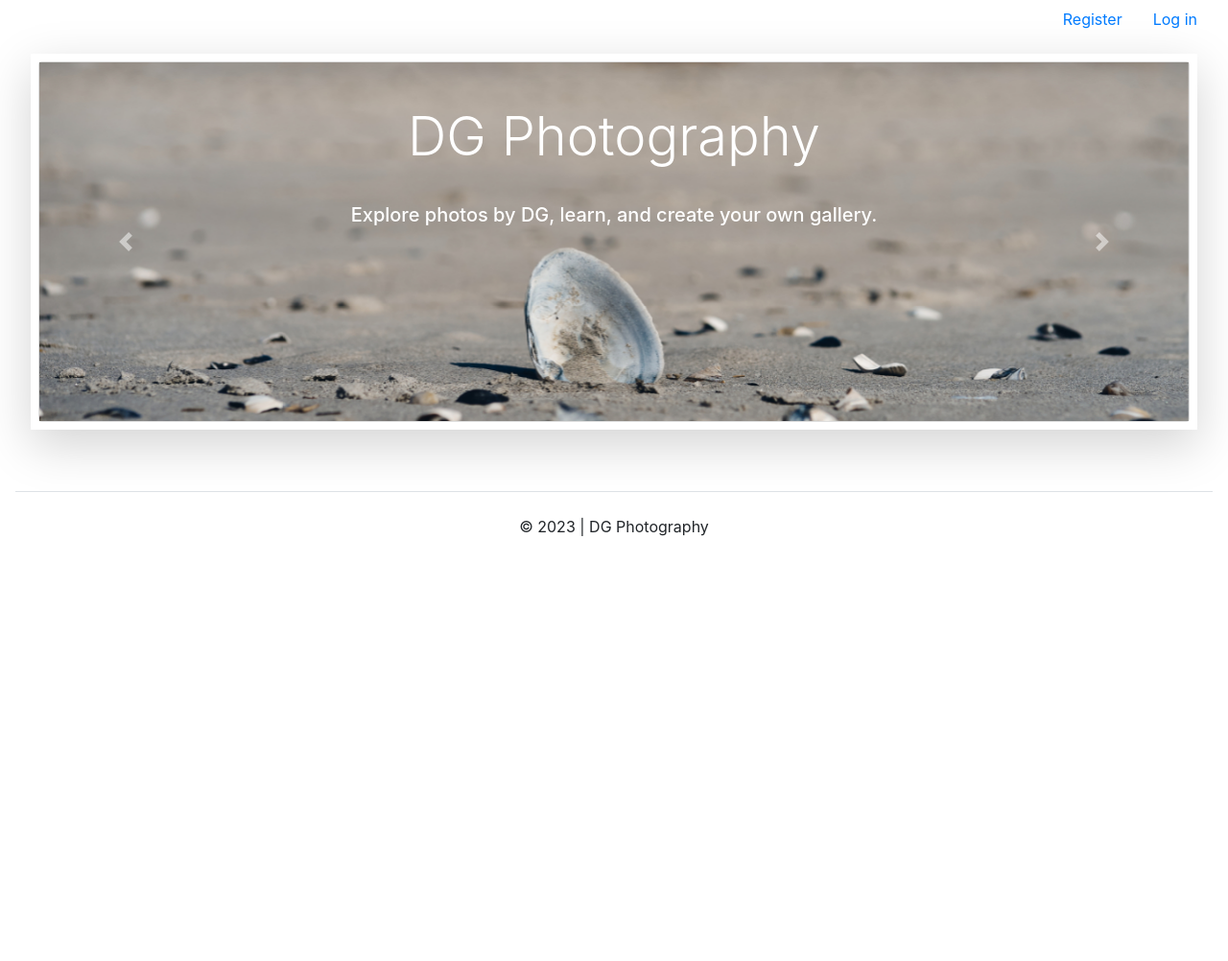
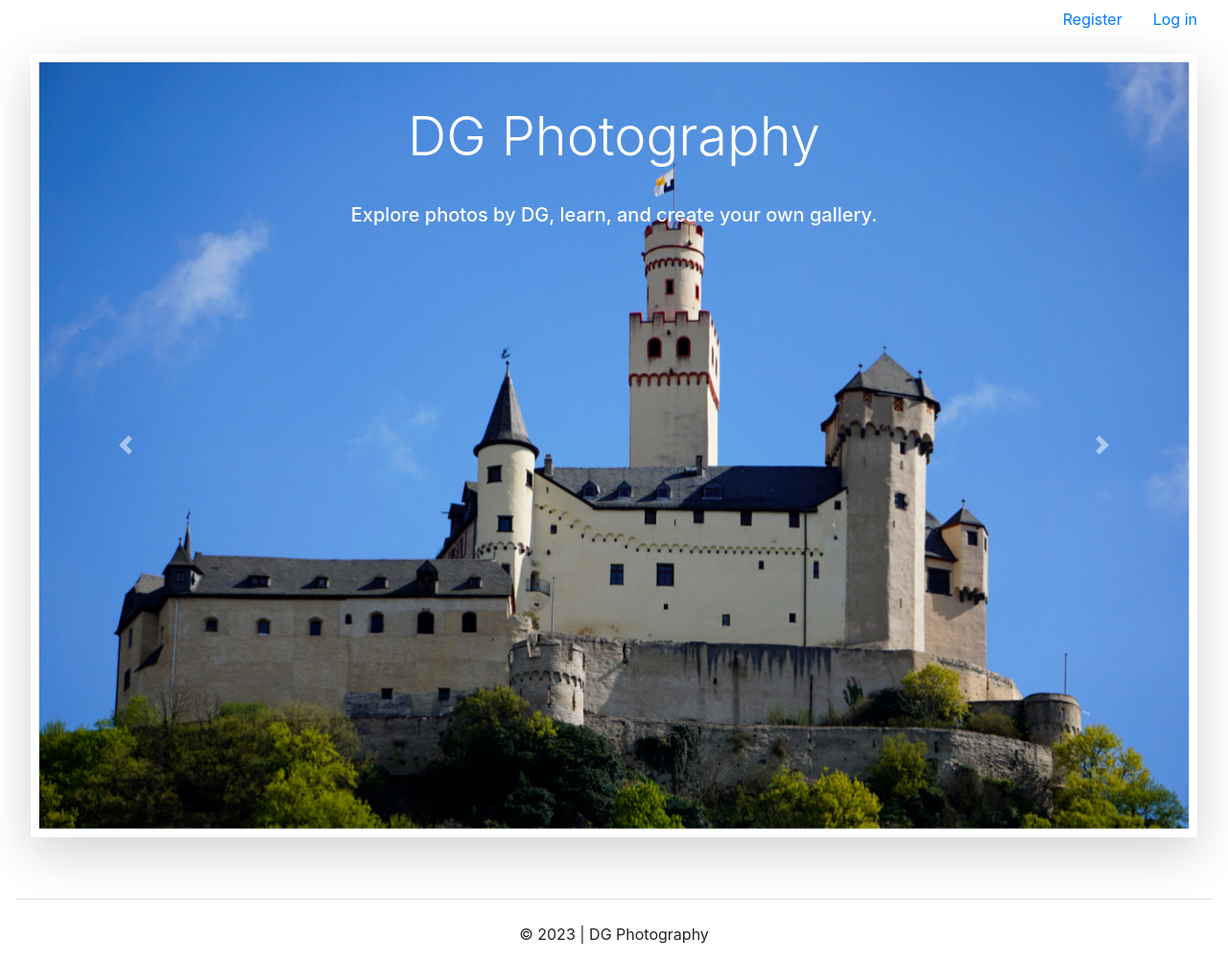
Before and after one commit to dannynow6/dg-photo, a Django app: template dg_photography/templates/dg_photography/index.html in a window 1280 px wide. Shown: the part 72-1074 px from the top of the page at 96% size. Before the commit the page ends 631 px from the top, so only its background shows below. Run offline with Django 3.2, Linux system fonts and the light colour scheme; the template is opened without the code that fills it, so the values that code supplies are empty; some libraries are stand-ins or nearby versions.

Commit message:
image changes

```diff
--- a/dg_photography/templates/dg_photography/index.html
+++ b/dg_photography/templates/dg_photography/index.html
@@ -5,22 +5,37 @@
       <div id="carouselControl" class="carousel slide" data-ride="carousel">
         <div class="carousel-inner">
           <div class="carousel-item active">
-            <img src="{% static 'img/shell.jpg' %}" class="d-block w-100" />
+            <img src="{% static 'img/castle.jpg' %}" class="d-block w-100" id="c-img" />
           </div>
           <div class="carousel-item">
-            <img src="{% static 'img/pond_b.jpg' %}" class="d-block w-100" />
+            <img src="{% static 'img/mountain_1.jpg' %}" class="d-block w-100" id="c-img" />
           </div>
           <div class="carousel-item">
-            <img src="{% static 'img/crystal_b.jpg' %}" class="d-block w-100" />
+            <img src="{% static 'img/church.jpg' %}" class="d-block w-100" id="c-img" />
           </div>
           <div class="carousel-item">
-            <img src="{% static 'img/tracks_b.jpg' %}" class="d-block w-100" />
+            <img src="{% static 'img/mountain_2.jpg' %}" class="d-block w-100" id="c-img" />
           </div>
           <div class="carousel-item">
-            <img src="{% static 'img/woods_trail.jpg' %}" class="d-block w-100" />
+            <img src="{% static 'img/flower.jpg' %}" class="d-block w-100" id="c-img" />
           </div>
           <div class="carousel-item">
-            <img src="{% static 'img/mountain.jpg' %}" class="d-block w-100" />
+            <img src="{% static 'img/mountain_3.jpg' %}" class="d-block w-100" id="c-img" />
+          </div>
+          <div class="carousel-item">
+            <img src="{% static 'img/houses.jpg' %}" class="d-block w-100" id="c-img" />
+          </div>
+          <div class="carousel-item">
+            <img src="{% static 'img/mountain_4.jpg' %}" class="d-block w-100" id="c-img" />
+          </div>
+          <div class="carousel-item">
+            <img src="{% static 'img/leaf.jpg' %}" class="d-block w-100" id="c-img" />
+          </div>
+          <div class="carousel-item">
+            <img src="{% static 'img/mountain_5.jpg' %}" class="d-block w-100" id="c-img" />
+          </div>
+          <div class="carousel-item">
+            <img src="{% static 'img/sun.jpg' %}" class="d-block w-100" id="c-img" />
           </div>
         </div>
         <button class="carousel-control-prev" type="button" data-target="#carouselControl" data-slide="prev">
--- a/static/css/styles.css
+++ b/static/css/styles.css
@@ -6,3 +6,8 @@
 #top-img {
     max-height: 80%;
 }
+
+#c-img {
+    width: auto;;
+    height: 85%;
+}
```
Also changed, not shown: static/img/castle.jpg (added), static/img/church.jpg (added), static/img/flower.jpg (added), static/img/houses.jpg (added), static/img/leaf.jpg (added), static/img/mountain_1.jpg (added), static/img/mountain_2.jpg (added), static/img/mountain_3.jpg (added), static/img/mountain_4.jpg (added), static/img/mountain_5.jpg (added), static/img/sun.jpg (added).
